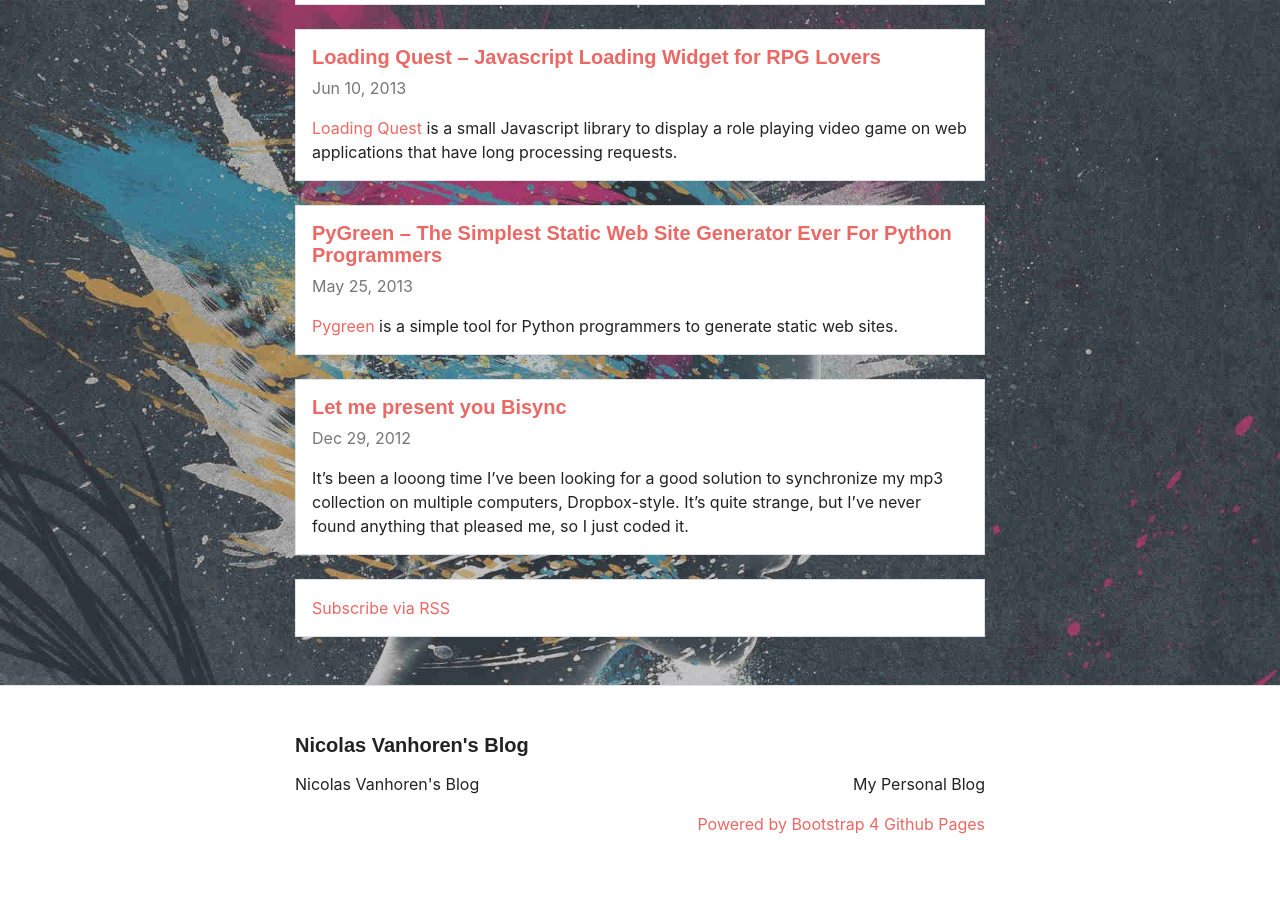
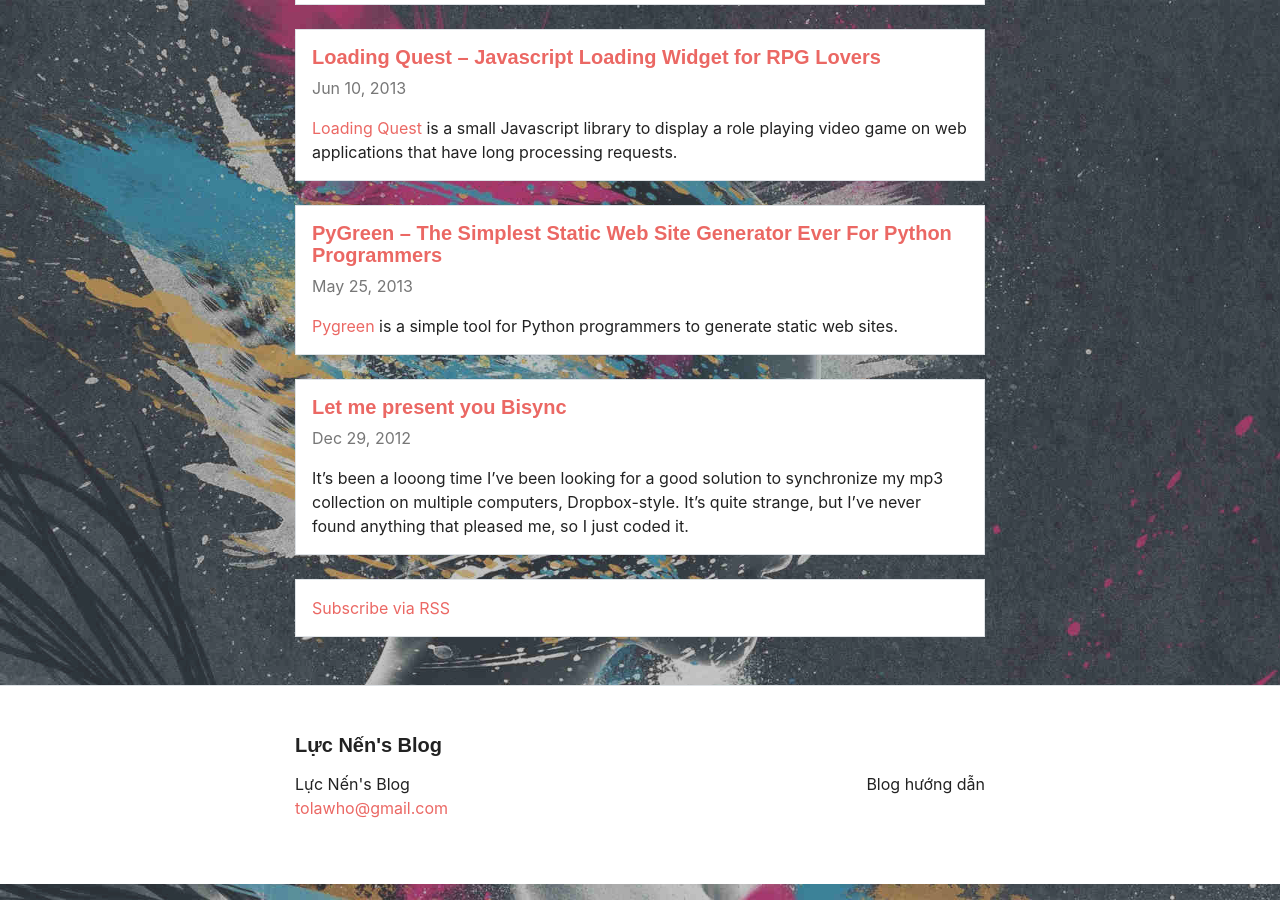
Before and after one commit to MEDiCODEDEV/lucnen, a Jekyll site: the page built from index.md, in a window 1280 px wide and 900 px high, scrolled down 2500 px. Built offline with Jekyll 4.4.1, drawn with Linux system fonts in a browser that asks for light colours; some web fonts are replaced; comment, search, counter and statistics services are not loaded; some of the changed text lies outside the part shown.

Commit message:
Change somthing

```diff
--- a/_config.yml
+++ b/_config.yml
@@ -13,14 +13,14 @@
 # you will see them accessed via {{ site.title }}, {{ site.email }}, and so on.
 # You can create any custom variable you would like, and they will be accessible
 # in the templates via {{ site.myvariable }}.
-title: Nicolas Vanhoren's Blog
-email: ""
+title: Lực Nến's Blog
+email: "tolawho@gmail.com"
 description: >- # this means to ignore newlines until "baseurl:"
-  My Personal Blog
+  Blog hướng dẫn
 #baseurl: "" # the subpath of your site, e.g. /blog
 #url: "" # the base hostname & protocol for your site, e.g. http://example.com
-twitter_username: nicolasvanhoren
-github_username:  nicolas-van
+twitter_username: tolawho
+github_username:  tolawho
 permalink: :title
 
 repository: "nicolas-van/nicolas-van.github.io"
--- a/_includes/footer.html
+++ b/_includes/footer.html
@@ -1,40 +1,30 @@
-
 <div class="py-5 border-top bg-white">
   <div class="container">
-
     <p class="h5 mb-3">{{ site.title | escape }}</p>
 
     <div class="row">
-
       <div class="col-sm">
         <ul class="list-unstyled">
           <li>
             {%- if site.author -%}
-              {{ site.author | escape }}
+            {{ site.author | escape }}
             {%- else -%}
-              {{ site.title | escape }}
+            {{ site.title | escape }}
             {%- endif -%}
           </li>
           {%- if site.email -%}
-            <li>
-              <a href="mailto:{{ site.email }}">
-                {{ site.email }}
-              </a>
-            </li>
+          <li>
+            <a href="mailto:{{ site.email }}">
+              {{ site.email }}
+            </a>
+          </li>
           {%- endif -%}
         </ul>
       </div>
 
-
       <div class="col-sm text-right">
         <p>{{- site.description | escape -}}</p>
-
-        <p>
-          <a href="https://nicolas-van.github.io/bootstrap-4-github-pages/">Powered by Bootstrap 4 Github Pages</a>
-        </p>
       </div>
-
     </div>
-
   </div>
 </div>
--- a/_includes/ga.html
+++ b/_includes/ga.html
@@ -1,9 +1,9 @@
 <!-- Global site tag (gtag.js) - Google Analytics -->
-<script async src="https://www.googletagmanager.com/gtag/js?id=UA-33415030-16"></script>
+<!-- <script async src="https://www.googletagmanager.com/gtag/js?id=UA-33415030-16"></script>
 <script>
   window.dataLayer = window.dataLayer || [];
   function gtag(){dataLayer.push(arguments);}
   gtag('js', new Date());
 
   gtag('config', 'UA-33415030-16');
-</script>
+</script> -->
--- a/_includes/header.html
+++ b/_includes/header.html
@@ -10,13 +10,13 @@
     <div class="collapse navbar-collapse" id="navbarSupportedContent">
       <ul class="navbar-nav ml-auto">
         <li class="nav-item">
-          <a class="nav-link" href="https://github.com/nicolas-van">Github</a>
+          <a class="nav-link" href="https://lucnen.com">Lực Nến</a>
         </li>
         <li class="nav-item">
-          <a class="nav-link" href="https://twitter.com/nicolasvanhoren">Twitter</a>
+          <a class="nav-link" href="https://www.facebook.com/groups/lucnen">Facebook</a>
         </li>
         <li class="nav-item">
-          <a class="nav-link" href="http://www.infinidev.be">Pro</a>
+          <a class="nav-link" href="https://t.me/lucnen">Telegram</a>
         </li>
       </ul>
     </div>
```
